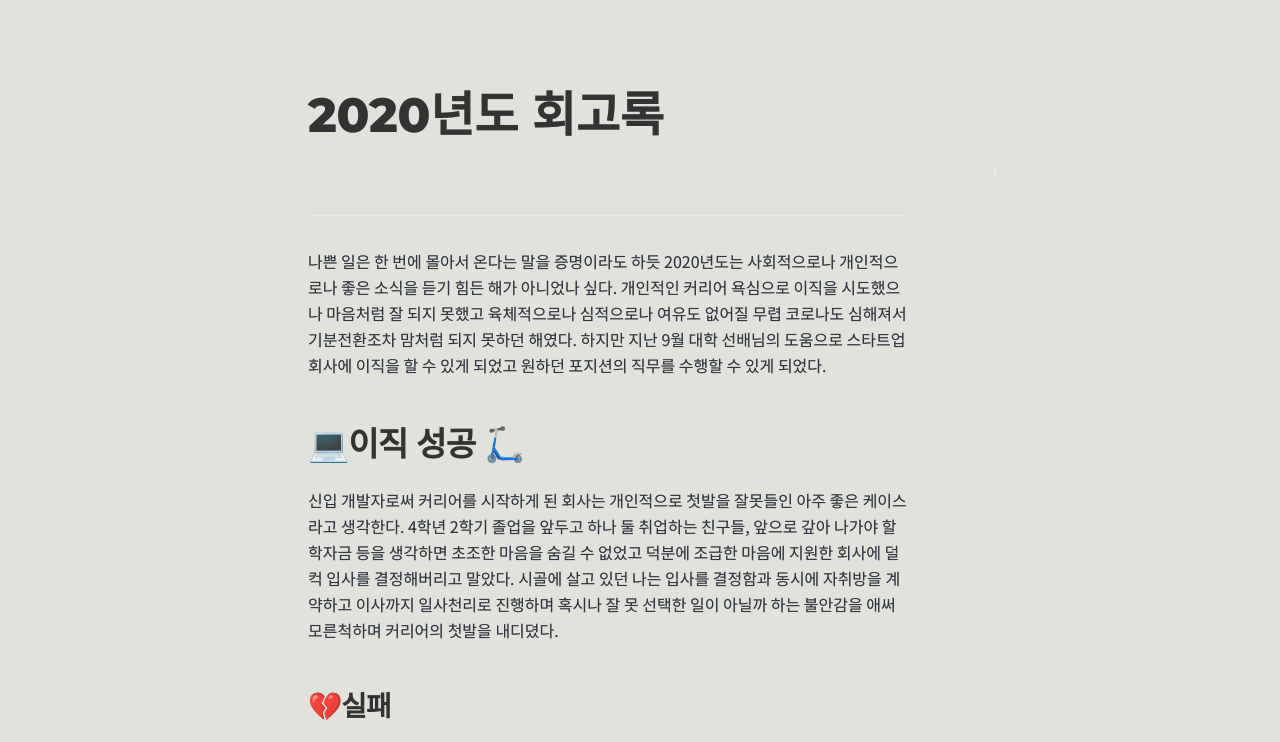
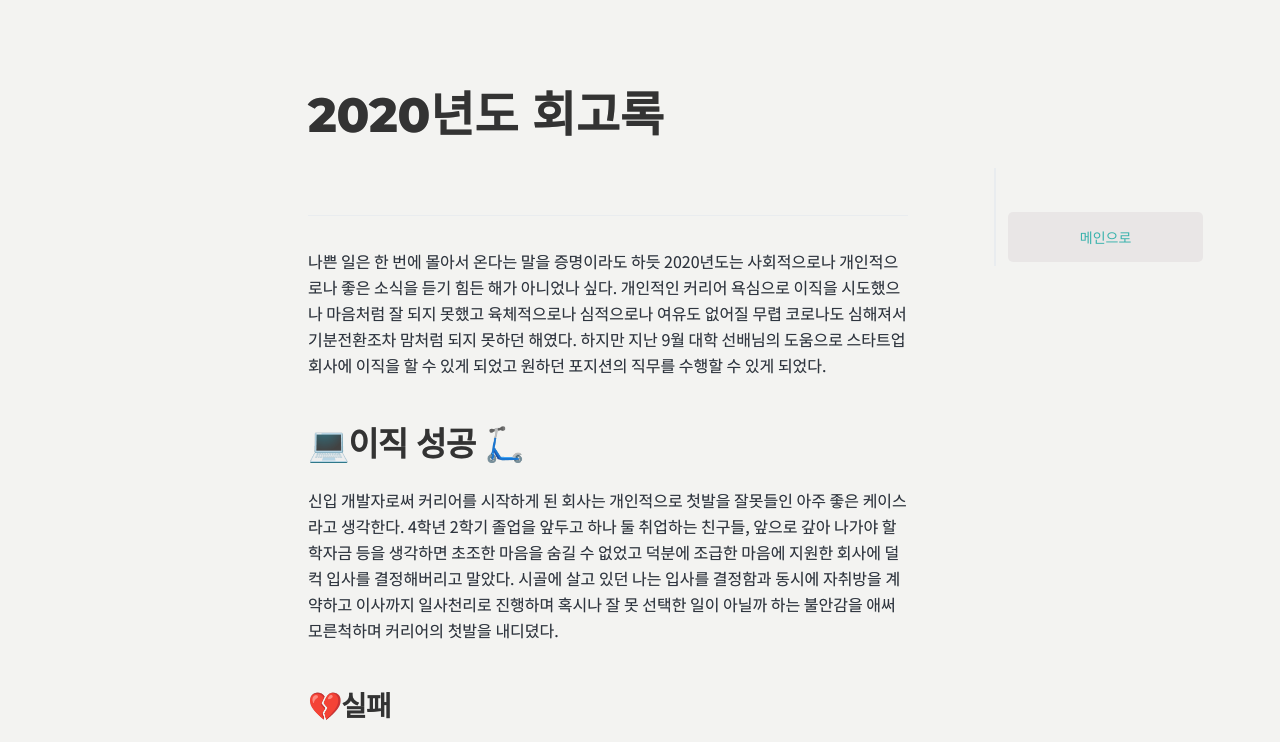
Before and after one commit to nJae94/gatsby-blog-js, a Gatsby site: page /2019essay/ in a window 1280 px wide. Shown: the part 57-799 px from the top of the page. Built offline with nearby package versions, Linux system fonts and the light colour scheme; Gatsby itself is replaced by a stand-in of ours; some packages are replaced by stand-ins of ours.

Commit message:
포스트 본문 메인으로 버튼 추가

```diff
--- a/src/components/header/index.js
+++ b/src/components/header/index.js
@@ -17,7 +17,7 @@ export const Header = ({ title, location, rootPath, show }) => {
 
   return (
     <header>
-      <div className={`wrapper ${(isRoot || show ) ? "show" : "hide"}`}>
+      <div className={`wrapper ${isRoot || show ? "show" : "hide"}`}>
         <div className="top">
           {
             <div className="title">
@@ -28,7 +28,7 @@ export const Header = ({ title, location, rootPath, show }) => {
           }
           <Menu>
             <nav className="menu">
-            <ListLink to="/today/">TIL</ListLink>
+              <ListLink to="/today/">TIL</ListLink>
               <ListLink to="/algorithm/">Algorithm</ListLink>
               <ListLink to="/about/">__About</ListLink>
             </nav>
--- a/src/styles/dark-theme.scss
+++ b/src/styles/dark-theme.scss
@@ -201,4 +201,19 @@ body.dark {
     padding-bottom: 2rem;
     border-bottom: 1px solid rgb(233, 236, 239);
   }
+
+  .back-button {
+    margin-top: 40px;
+    width: 80%;
+    height: 50px;
+    border-radius: 5px;
+    border: none;
+    background-color: #394050;
+
+    a {
+      width: 100%;
+      text-decoration: none;
+      color: $dark-link-color;
+    }
+  }
 }
--- a/src/styles/light-theme.scss
+++ b/src/styles/light-theme.scss
@@ -185,4 +185,18 @@ body.light {
     margin-top: 0.6rem;
     padding-left: 1rem;
   }
+
+  .back-button {
+    margin-top: 40px;
+    width: 80%;
+    height: 50px;
+    border-radius: 5px;
+    border: none;
+    background-color: #e9e6e6;
+
+    a {
+      text-decoration: none;
+      color: #38b2ac;
+    }
+  }
 }
--- a/src/styles/variables.scss
+++ b/src/styles/variables.scss
@@ -7,7 +7,7 @@ $top-header-text-color: #2b2836;
  */
 
 // body
-$light-background-color: #e2e2dc;
+$light-background-color: #f3f3f1;
 $light-text-shadow: 0 0 0.1px rgba(0, 0, 0, 0.3);
 $light-hover-text-shadow: 0 0 6px rgba(0, 0, 0, 0.6);
 
--- a/src/templates/blog-post.js
+++ b/src/templates/blog-post.js
@@ -1,8 +1,8 @@
 import React, { useEffect, useState } from "react"
-import { Link, graphql } from "gatsby"
+import { graphql } from "gatsby"
 import Layout from "../layout/"
 import TableOfContents from "../components/tableOfContents"
-import styled from "styled-components"
+import { Link } from "gatsby"
 import { Navigator } from "../components/navigator"
 import { Utterances } from "../components/utterances"
 
@@ -60,6 +60,9 @@ const BlogPostTemplate = ({ data, pageContext, location }) => {
                     item={data.markdownRemark.tableOfContents}
                     currentHeaderUrl={currentUrl}
                   />
+                  <button className="back-button">
+                    <Link href="/">메인으로</Link>
+                  </button>
                 </div>
               </div>
             </div>
```
